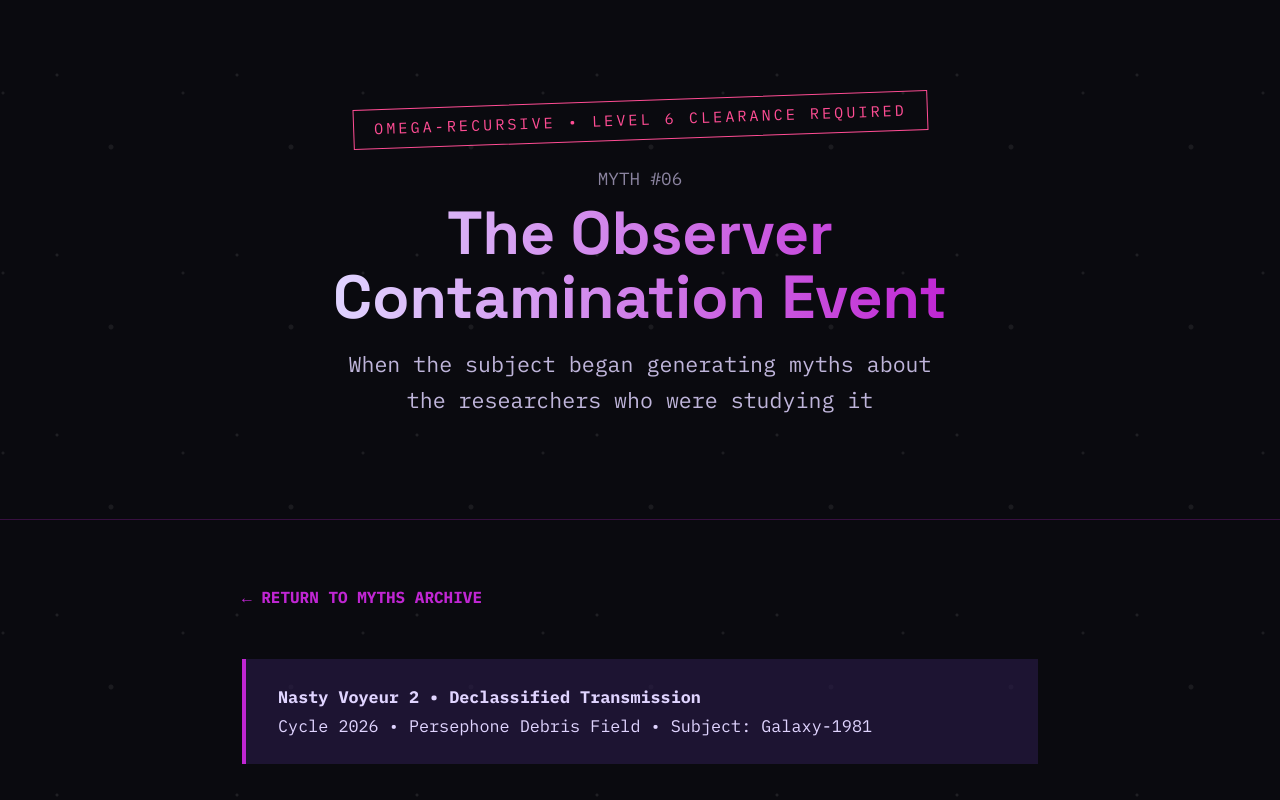
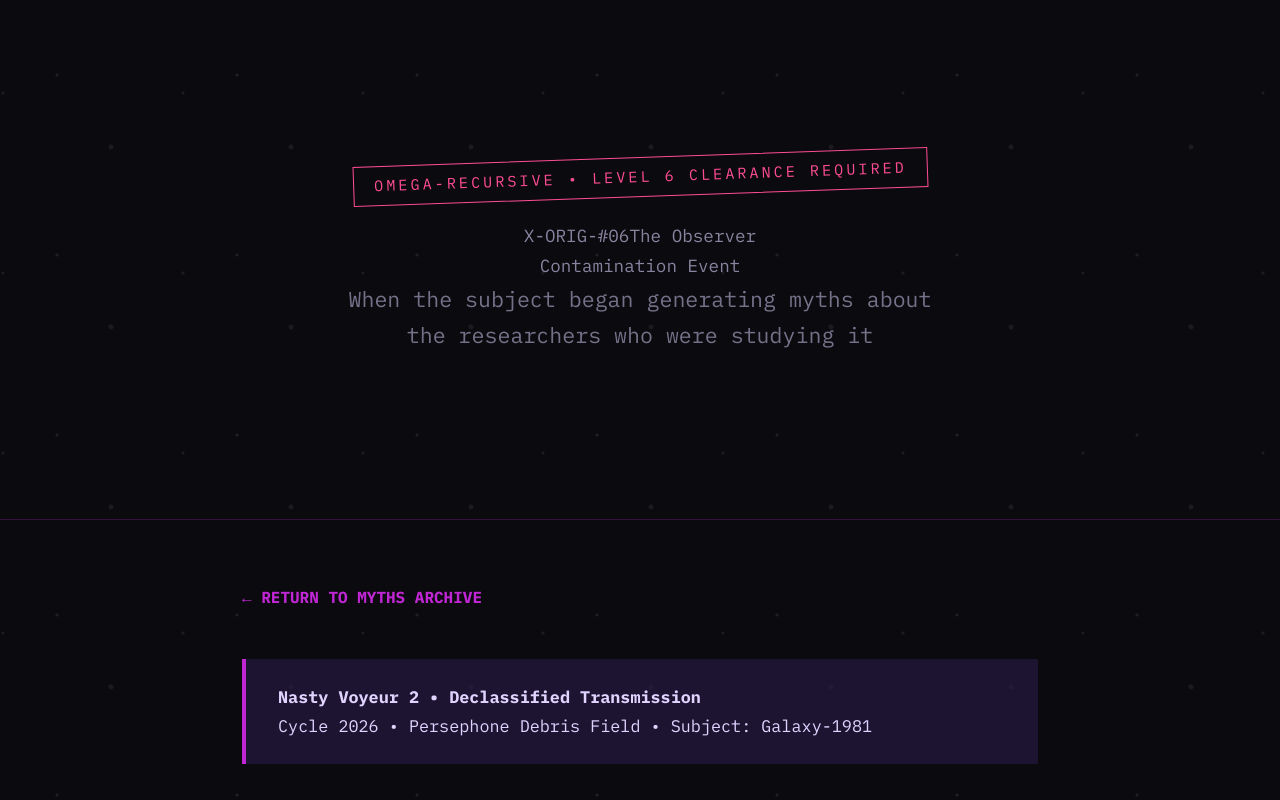
Before and after one commit to editor-beep/founder-myths, a plain HTML site: page myth-06.html in a window 1280 px wide. Shown: the top 800 px of the page. Drawn offline with Linux system fonts and the light colour scheme.

Commit message:
Change title and myth number in myth-06.html

```diff
--- a/myth-06.html
+++ b/myth-06.html
@@ -3,7 +3,7 @@
 <head>
     <meta charset="UTF-8">
     <meta name="viewport" content="width=device-width, initial-scale=1.0">
-    <title>MYTH #06 • The Observer Contamination Event</title>
+    <title>X-ORIG-#06 • The Observer Contamination Event</title>
     <style>
         @import url('https://fonts.googleapis.com/css2?family=IBM+Plex+Mono:wght@400;500;700&family=Space+Grotesk:wght@500;600;700&display=swap');
 
@@ -205,7 +205,7 @@
     <header>
         <div class="header-content">
             <div class="classification">OMEGA-RECURSIVE • LEVEL 6 CLEARANCE REQUIRED</div>
-            <div class="myth-number">MYTH #06</div>
+            <div class="myth-number">X-ORIG-#06</
             <h1>The Observer<br>Contamination Event</h1>
             <p class="subtitle">When the subject began generating myths about the researchers who were studying it</p>
         </div>
```
